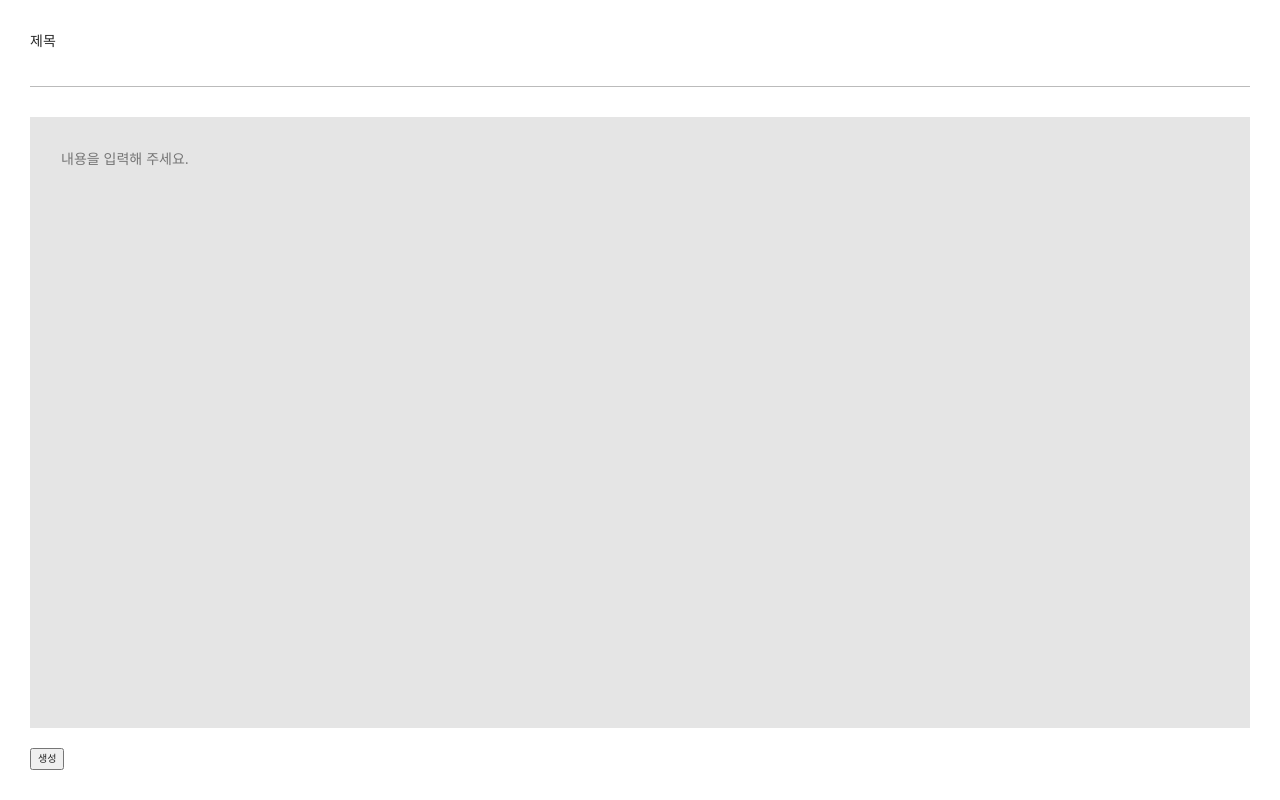
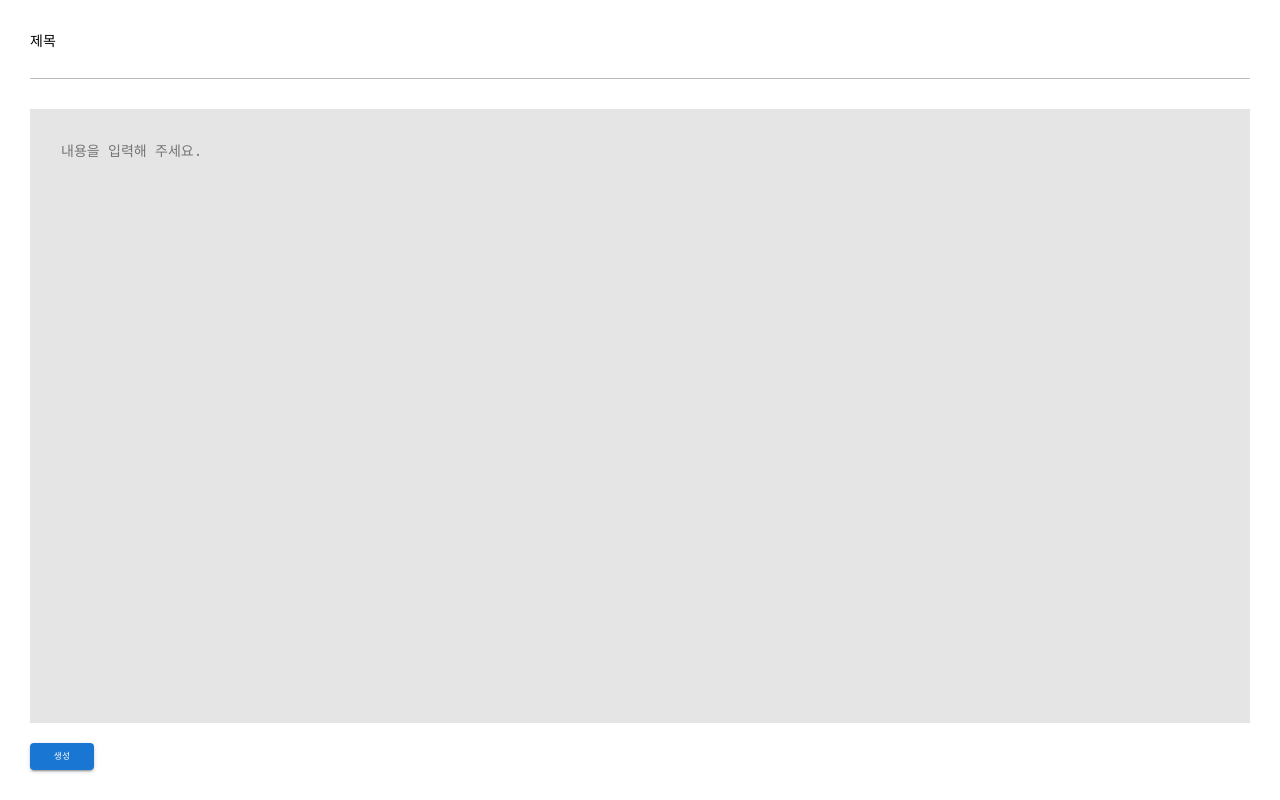
Before and after one commit to goal-suld2495/goal-manager, a React (Create React App) app in the folder front/: page /write in a window 1280 px wide. Built offline with nearby package versions, Linux system fonts and the light colour scheme.

Commit message:
[feat] : antd에서 MUI로 전환

```diff
--- /dev/null
+++ b/front/src/components/common/MessageBox.tsx
@@ -0,0 +1,49 @@
+import { Alert, AlertColor, Snackbar, SnackbarProps } from '@mui/material';
+import * as React from 'react';
+
+const defaultValue = {};
+const MessageContext = React.createContext(defaultValue);
+
+type MessageType = React.ForwardRefExoticComponent<{
+  children: string;
+} & React.RefAttributes<HTMLDivElement>>;
+
+interface MessageBoxComposition {
+  Warning: MessageType;
+  Success: MessageType;
+  Error: MessageType;
+}
+
+interface MessageBoxProps {
+  children: React.ReactElement;
+  open?: boolean;
+  onClose?: SnackbarProps['onClose']
+}
+
+const AlertComonent = (type: AlertColor) => React.forwardRef<HTMLDivElement, { children: string }>(
+  ({ children }, ref) => {
+    return <Alert severity={type} ref={ref}>{children}</Alert>;
+  });
+
+const MessageBox: React.FC<MessageBoxProps> & MessageBoxComposition = (
+  { children, open, onClose }
+) => {
+  return (
+    <MessageContext.Provider value={defaultValue}>
+      <Snackbar
+        anchorOrigin={{ vertical: 'top', horizontal: 'center' }}
+        autoHideDuration={1000}
+        open={open}
+        onClose={onClose}
+      >
+        {children}
+      </Snackbar>
+    </MessageContext.Provider>
+  );
+};
+
+MessageBox.Warning = AlertComonent('warning');
+MessageBox.Success = AlertComonent('success');
+MessageBox.Error = AlertComonent('error');
+
+export default MessageBox;
--- a/front/src/components/memo/MemoForm.tsx
+++ b/front/src/components/memo/MemoForm.tsx
@@ -1,8 +1,9 @@
-import { FormEvent, useEffect } from 'react';
+import React, { FormEvent, useEffect, useState } from 'react';
 import styled from 'styled-components';
-import { message } from 'antd';
 import { useNavigate } from 'react-router';
+import { Button } from '@mui/material';
 import useMemoForm from '../../hooks/useMemoForm';
+import MessageBox from '../common/MessageBox';
 
 const MemoFormBlock = styled.form`
   height: 100vh;
@@ -65,6 +66,9 @@ export type MemoFormProps = {
 const MemoForm = ({ initForm }: MemoFormProps) => {
   const { form, memo, memoError, setForm, saveMemo } = useMemoForm(initForm);
   const navigate = useNavigate();
+  const [open, setOpen] = useState(false);
+  const [message, setMessage] = useState('');
+  const ref = React.createRef<HTMLDivElement>();
 
   const onChange = ({ target }: React.ChangeEvent<HTMLInputElement | HTMLTextAreaElement>) => {
     const { name, value } = target;
@@ -79,7 +83,8 @@ const MemoForm = ({ initForm }: MemoFormProps) => {
     e.preventDefault();
 
     if (!form.title || !form.content) {
-      message.warning('제목 또는 내용을 입력하세요.');
+      setMessage('제목 또는 내용을 입력하세요.');
+      setOpen(true);
       return;
     }
 
@@ -88,7 +93,8 @@ const MemoForm = ({ initForm }: MemoFormProps) => {
 
   useEffect(() => {
     if (memoError) {
-      message.error('저장에 실패하였습니다.');
+      setMessage('저장에 실패하였습니다.');
+      setOpen(true);
     }
   }, [memoError]);
 
@@ -97,6 +103,10 @@ const MemoForm = ({ initForm }: MemoFormProps) => {
       navigate(`/memos/${memo.id}`);
     }
   }, [memo]);
+
+  const handleClose = () => {
+    setOpen(false);
+  };
 
   return (
     <MemoFormBlock onSubmit={onSubmit}>
@@ -119,8 +129,13 @@ const MemoForm = ({ initForm }: MemoFormProps) => {
         />
       </div>
       <div className="buttons">
-        <button type="submit">생성</button>
+        <Button variant="contained" type="submit">생성</Button>
       </div>
+      {message && (
+        <MessageBox open={open} onClose={handleClose}>
+          <MessageBox.Error ref={ref}>{message}</MessageBox.Error>
+        </MessageBox>
+      )}
     </MemoFormBlock>
   );
 };
--- a/front/src/hooks/useMemoForm.ts
+++ b/front/src/hooks/useMemoForm.ts
@@ -1,5 +1,4 @@
 import { useRecoilState } from 'recoil';
-import { message } from 'antd';
 import { formState, memoErrorState, memoState } from '../modules/memo';
 import * as memoApi from '../lib/api/memo';
 import { Form } from '../types';
@@ -15,7 +14,7 @@ const useMemoForm = (initForm?: Form) => {
 
   const valiate = () => {
     if (!form.title || !form.content) {
-      message.warning('제목 또는 내용을 입력하세요.');
+      // message.warning('제목 또는 내용을 입력하세요.');
       return false;
     }
 
--- a/front/src/index.tsx
+++ b/front/src/index.tsx
@@ -1,15 +1,18 @@
+import { ThemeProvider } from '@mui/system';
 import ReactDOM from 'react-dom';
 import { BrowserRouter } from 'react-router-dom';
 import { RecoilRoot } from 'recoil';
 import App from './App';
-import 'antd/dist/antd.css';
 import './index.css';
+import theme from './theme';
 
 ReactDOM.render(
   <RecoilRoot>
-    <BrowserRouter>
-      <App />
-    </BrowserRouter>
+    <ThemeProvider theme={theme}>
+      <BrowserRouter>
+        <App />
+      </BrowserRouter>
+    </ThemeProvider>
   </RecoilRoot>,
   document.getElementById('root')
 );
--- /dev/null
+++ b/front/src/react-app-env.d.ts
@@ -0,0 +1 @@
+/// <reference types="react-scripts" />
--- /dev/null
+++ b/front/src/theme.ts
@@ -0,0 +1,24 @@
+import { createTheme } from '@mui/material';
+import { blue } from '@mui/material/colors';
+
+declare module '@mui/material/styles' {
+  interface Theme {
+    status: {
+      danger: string;
+    };
+  }
+
+  interface ThemeOptions {
+    status?: {
+      danger?: string;
+    };
+  }
+}
+
+const theme = createTheme({
+  status: {
+    danger: blue[500],
+  }
+});
+
+export default theme;
```
Also changed, not shown: front/package.json (+6 -3 lines), 1 other file (tests, documents, lock files or other folders).
